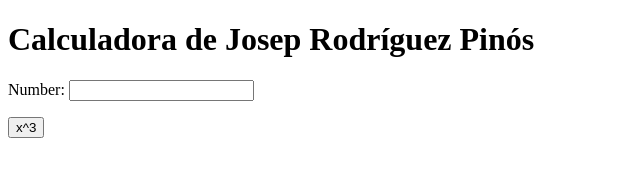
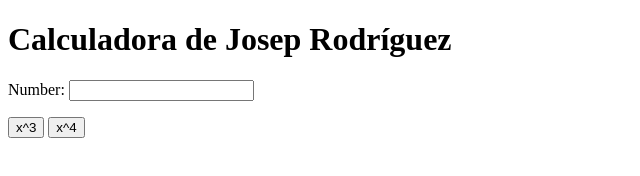
Before and after one commit to JosepRodriguez90/my_calculator, a plain HTML site: page index.html in a window 1280 px wide. Shown: the whole page, without its empty margins (0-640 px from the left). Drawn offline with Linux system fonts and the light colour scheme.

Commit message:
x^4 button

```diff
--- a/index.html
+++ b/index.html
@@ -12,7 +12,7 @@
 
         <body>
 
-                 <h1>Calculadora de Josep Rodríguez Pinós</h1>
+                 <h1>Calculadora de Josep Rodríguez</h1>
 
                  Number:
 
@@ -21,6 +21,8 @@
                  <p>
 
                          <button onclick="cube()"> x^3 </button>
+
+                         <button onclick="power_4()"> x^4</button>
 
                  </p>
 
@@ -34,6 +36,14 @@
 
                          }
 
+                         function power_4() {
+
+                                  var num = document.getElementById("n1");
+
+                                  num.value = Math.pow(num.value, 4);
+
+                         }
+
                  </script>
 
         </body>
```
